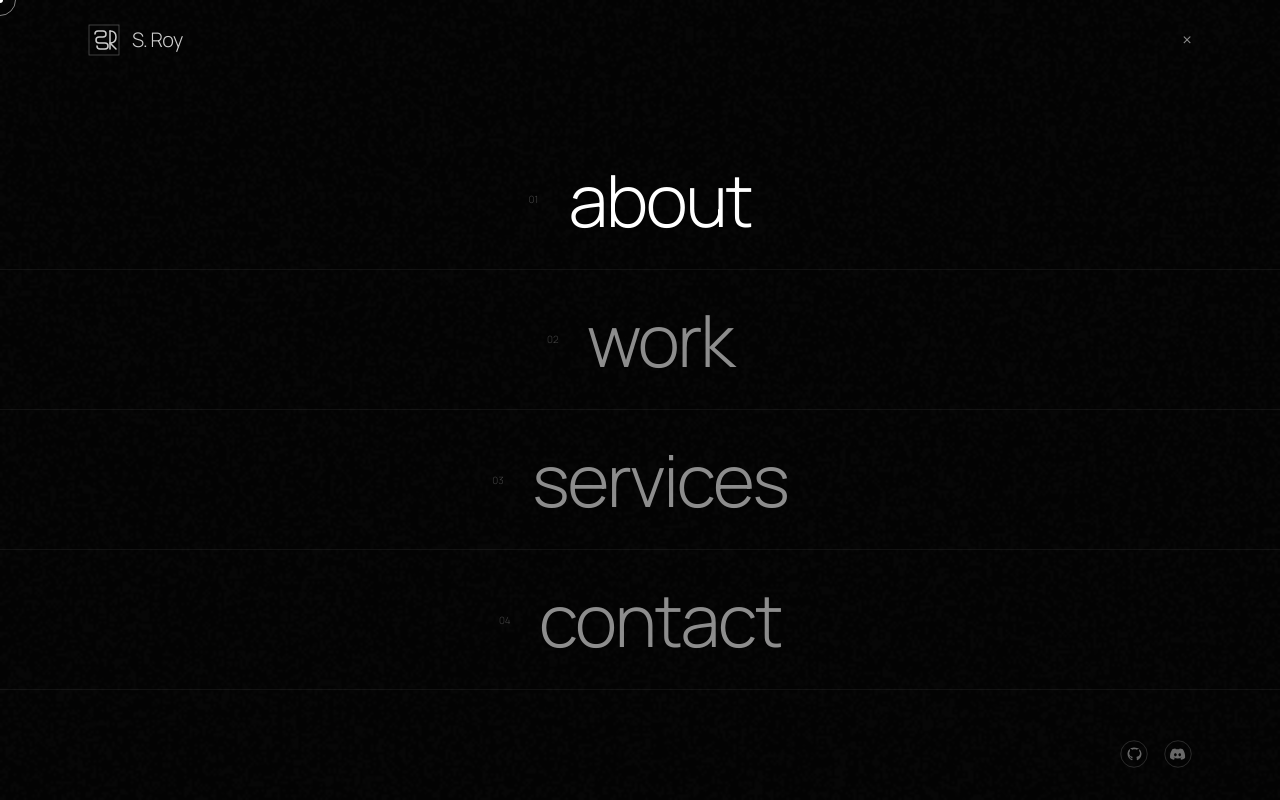
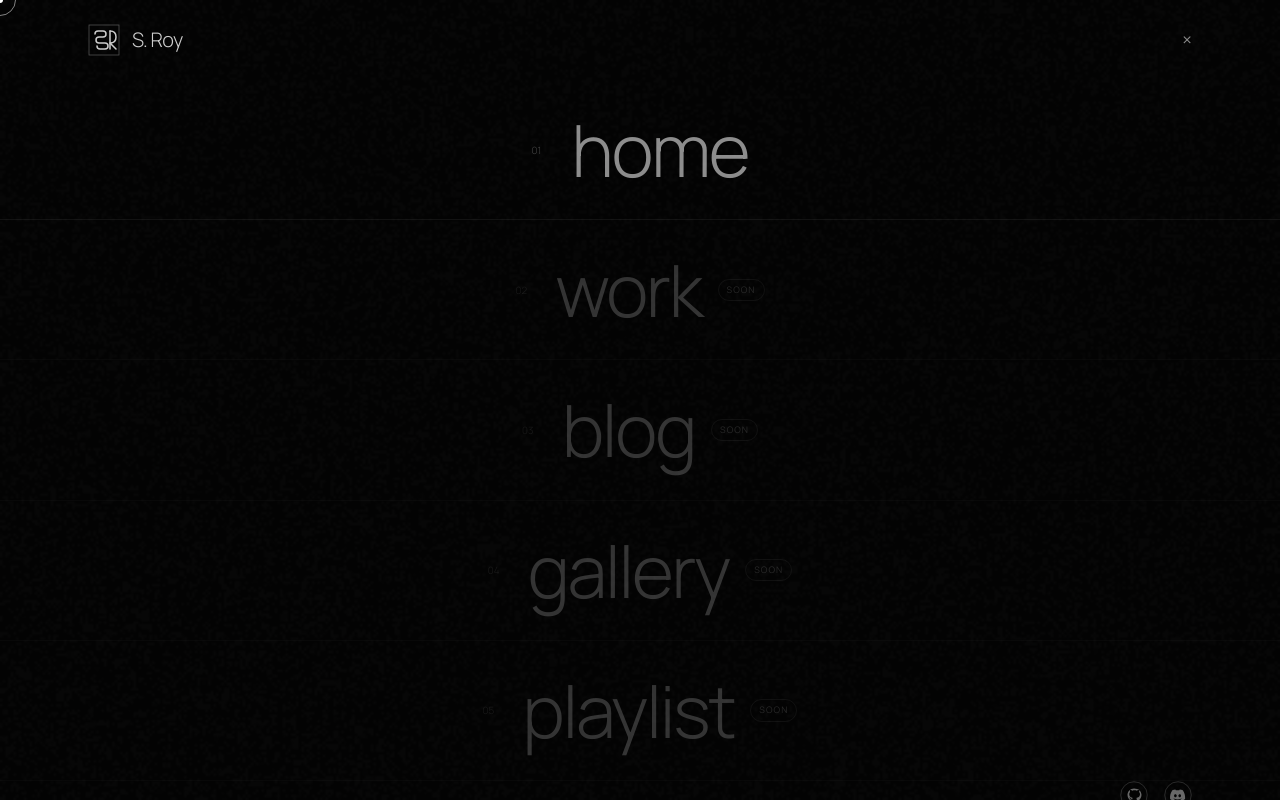
Before and after one commit to SwarnabhR/portfolio, a Next.js app: page / in a window 1280 px wide. Both pictures are taken after a click on the button "MENU". Shown: the top 800 px of the page. Built offline with nearby package versions, Linux system fonts and the light colour scheme.

Commit message:
feat: add responsive Contact section with form and custom Navbar component

```diff
--- a/app/components/sections/Contact.tsx
+++ b/app/components/sections/Contact.tsx
@@ -110,7 +110,7 @@ export default function Contact() {
             style={{ borderColor: 'var(--border-pill)' }}
           >
             <span className="inline-block w-1.5 h-1.5 rounded-full bg-fg-1" />
-            Available for new projects
+            available for new projects
           </span>
         </div>
 
@@ -138,8 +138,8 @@ export default function Contact() {
         >
           <div className="flex flex-col gap-8">
             <p className="text-md text-fg-2 leading-relaxed" style={{ maxWidth: 300 }}>
-              Open to quant research roles, algorithmic trading projects,
-              and ML engineering collaborations across global equities,
+              open for quant research roles, algorithmic trading projects,
+              and ml engineering collaborations across global equities,
               crypto, forex, and commodities, especially where fast news
               and linked market reactions matter.
             </p>
--- a/app/components/ui/Navbar.tsx
+++ b/app/components/ui/Navbar.tsx
@@ -5,10 +5,11 @@ import Link from 'next/link'
 import { useActiveSection } from '../../hooks/useActiveSection'
 
 const NAV_LINKS = [
-  { label: 'about',    href: '#about'    },
-  { label: 'work',     href: '#work'     },
-  { label: 'services', href: '#services' },
-  { label: 'contact',  href: '#contact'  },
+  { label: 'home',     href: '/',         soon: false },
+  { label: 'work',     href: '/work',     soon: true },
+  { label: 'blog',     href: '/blog',     soon: true  },
+  { label: 'gallery',  href: '/gallery',  soon: true  },
+  { label: 'playlist', href: '/playlist', soon: true  },
 ]
 
 const SOCIALS = [
@@ -147,29 +148,30 @@ export default function Navbar() {
 
         {/* Nav links — full-width, bordered rows */}
         <nav className="flex-1 flex flex-col justify-center">
-          {NAV_LINKS.map(({ label, href }, i) => {
-            const isActive = activeSection === href.replace('#', '')
-            const isHovered = hoveredItem === label
+          {NAV_LINKS.map(({ label, href, soon }, i) => {
+            const isHovered = hoveredItem === label && !soon
             return (
               <Link
                 key={label}
-                href={href}
-                onClick={() => {
+                href={soon ? '#' : href}
+                onClick={(e) => {
+                  if (soon) { e.preventDefault(); return }
                   setHoveredItem(null)
                   close()
                 }}
-                onMouseEnter={() => setHoveredItem(label)}
+                onMouseEnter={() => { if (!soon) setHoveredItem(label) }}
                 onMouseLeave={() => setHoveredItem(null)}
                 className="group relative w-full flex items-center justify-center gap-4 py-3 select-none overflow-hidden"
                 style={{
                   borderBottom: '1px solid rgba(255,255,255,0.06)',
                   background: isHovered ? '#fff' : 'transparent',
-                  opacity: menuOpen ? 1 : 0,
+                  opacity: menuOpen ? (soon ? 0.35 : 1) : 0,
                   transform: menuOpen ? 'translateY(0)' : 'translateY(16px)',
+                  cursor: soon ? 'default' : 'pointer',
                   transition: `opacity 0.4s ease ${i * 60}ms, transform 0.4s ease ${i * 60}ms, background 0.45s cubic-bezier(0.22,1,0.36,1)`,
                 }}
               >
-                <MenuMarquee label={label} visible={isHovered} />
+                {!soon && <MenuMarquee label={label} visible={isHovered} />}
                 <span
                   className="relative z-10"
                   style={{
@@ -188,13 +190,26 @@ export default function Navbar() {
                     fontSize: 'clamp(48px, 7vw, 72px)',
                     fontWeight: 300,
                     letterSpacing: '-0.03em',
-                    color: isHovered ? '#08080a' : isActive ? 'var(--fg-1)' : 'var(--fg-2)',
+                    color: isHovered ? '#08080a' : 'var(--fg-2)',
                     opacity: isHovered ? 0 : 1,
                     transition: 'color 0.35s ease, opacity 0.24s ease',
                   }}
                 >
                   {label}
                 </span>
+                {soon && (
+                  <span
+                    className="relative z-10"
+                    style={{
+                      fontSize: 9, fontWeight: 500, letterSpacing: '0.12em',
+                      textTransform: 'uppercase', color: 'rgba(255,255,255,0.4)',
+                      border: '1px solid rgba(255,255,255,0.15)', borderRadius: 999,
+                      padding: '3px 8px',
+                    }}
+                  >
+                    soon
+                  </span>
+                )}
               </Link>
             )
           })}
```
